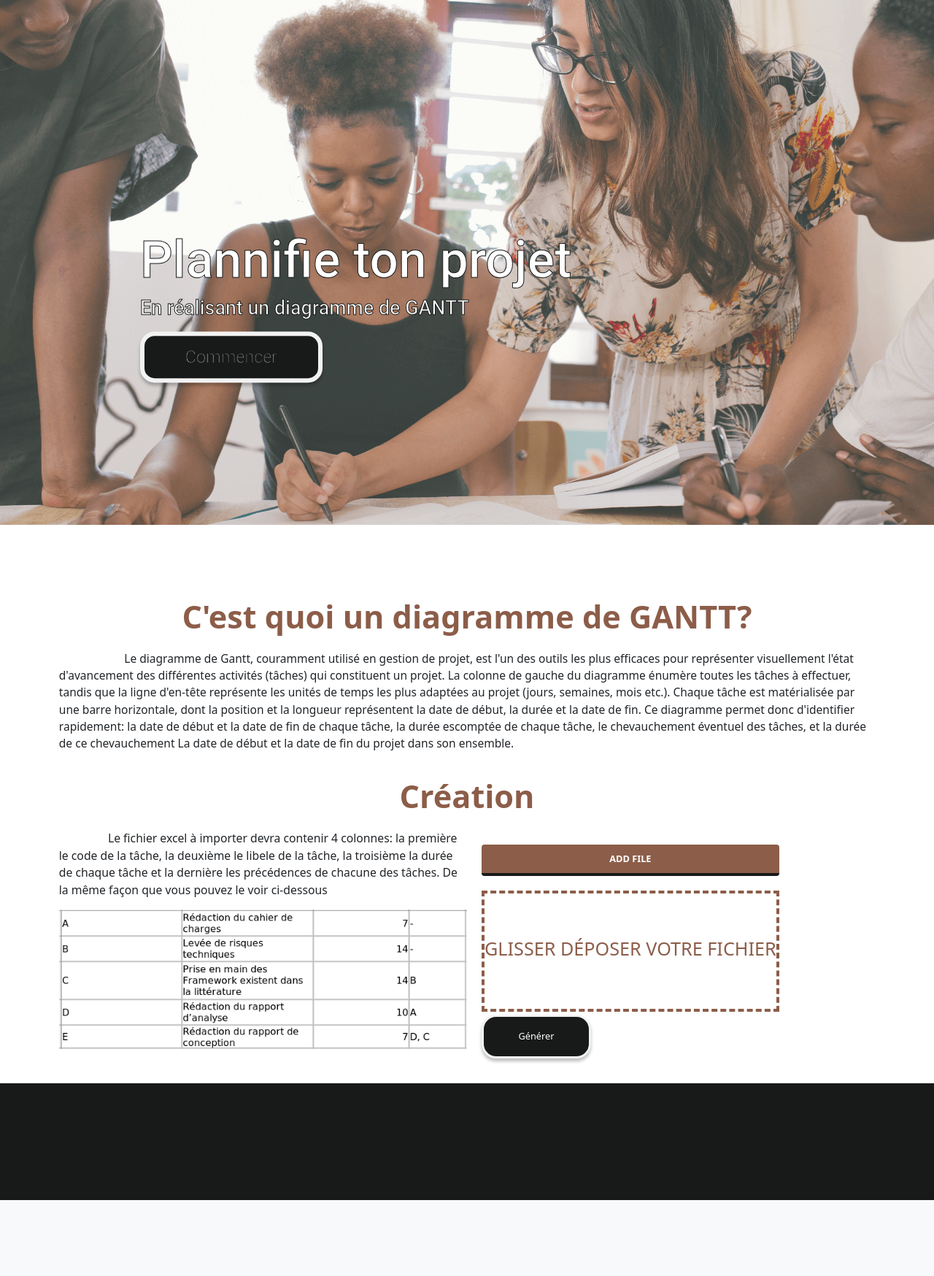
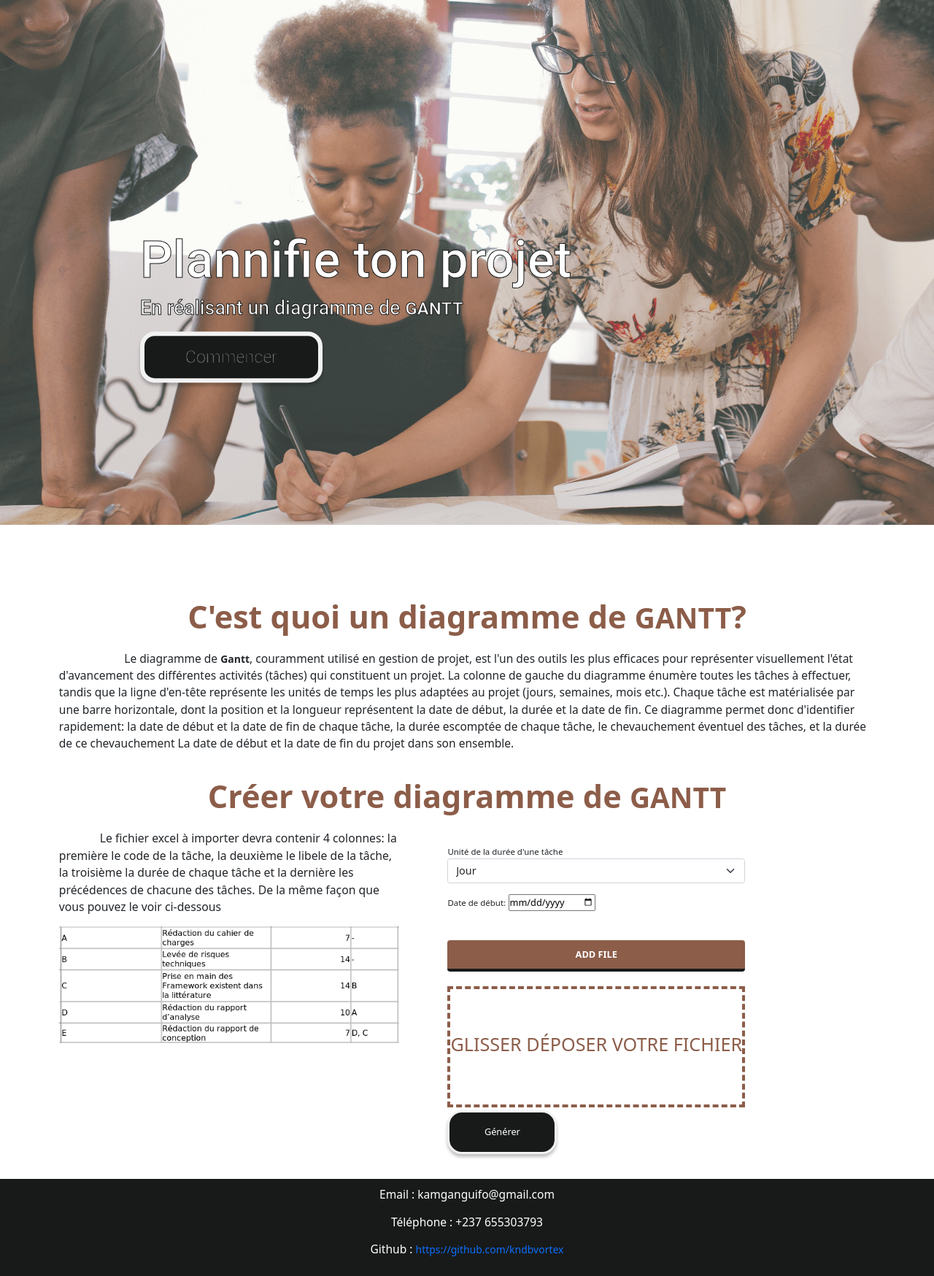
Before and after one commit to kndbvortex/Gantt, a Django app: page / in a window 1280 px wide. Shown: the part 81-1829 px from the top of the page at 73% size. Before the commit the page ends 1725 px from the top, so only its background shows below. Run offline with Django 4.2, Linux system fonts and the light colour scheme; some libraries are stand-ins or nearby versions.

Commit message:
Réalisation du graphique et du tableau en js

```diff
--- a/gantt/static/css/style.css
+++ b/gantt/static/css/style.css
@@ -292,6 +292,11 @@ main {
   font-weight: 700;
 }
 
+.form-select:focus{
+  border: 1px solid var(--black) !important;
+  box-shadow: 3px 3px var(--brown) !important;
+}
+
 .remove-image:hover {
   transition: all 0.2s ease;
   cursor: pointer;
@@ -304,8 +309,13 @@ main {
 
 footer {
   background-color: var(--black);
+  padding: 10px;
   color: var(--white);
-  height: 20vh;
+  font-size: 1.2em;
+  display: flex;
+  flex-direction: column;
+  justify-content: center;
+  align-items: center;
 }
 
 @media only screen and (max-width: 600px) {
--- a/gantt/templates/index.html
+++ b/gantt/templates/index.html
@@ -39,16 +39,17 @@
     <div class="hero-image">
         <div class="hero-text">
             <h1>Plannifie ton projet</h1>
-            <h3>En réalisant un diagramme de GANTT</h3>
+            <h3>En réalisant un diagramme de <strong>GANTT</strong></h3>
             <button class="btn"><a href="#main-content">Commencer</a></button>
         </div>
     </div>
 
     <main class="container">
         <section class="presentation" id="presentation">
-            <h1>C'est quoi un diagramme de GANTT?</h1>
+            <h1>C'est quoi un diagramme de <strong>GANTT</strong>?</h1>
             <div class="presentation-body">
-                <p style="text-indent:8%;">Le diagramme de Gantt, couramment utilisé en gestion de projet, est l'un des
+                <p style="text-indent:8%;">Le diagramme de <strong>Gantt</strong>, couramment utilisé en gestion de
+                    projet, est l'un des
                     outils les plus
                     efficaces
                     pour
@@ -73,37 +74,44 @@
         </section>
 
         <section class="presentation my-3">
-            <h1>Création</h1>
+            <h1>Créer votre diagramme de <strong>GANTT</strong></h1>
             <div class="d-md-flex">
-                <div class="col-12 col-md-6">
+                <div class="col-12 col-md-5">
                     <p style="text-indent:12%;">Le fichier excel à importer devra contenir 4 colonnes: la
                         première le code de la tâche, la deuxième
                         le libele de la tâche, la troisième la durée de chaque tâche et la dernière les précédences de
                         chacune des tâches. De la même façon que vous pouvez le voir ci-dessous</p>
                     <img src="{% static 'images/example-file.png' %}" width="100%" />
                 </div>
-                <div class="d-flex col-12 col-md-6" id="main-content">
+                <div class="d-flex col-12 col-md-6 m-auto" id="main-content">
                     <div class="uploader">
-                        <form method="post" action="{% url "draw-gantt" %}" enctype="multipart/form-data">
+                        <form method="post" action="#result" enctype="multipart/form-data">
                             {% csrf_token %}
-                            <script class="jsbin" src="https://ajax.googleapis.com/ajax/libs/jquery/1/jquery.min.js"></script>
                             <div class="file-upload">
-                                <button class="file-upload-btn" type="button" onclick="$('.file-upload-input').trigger( 'click' )">Add
+                                <label for="unit">Unité de la durée d'une tâche</label>
+                                <select class="form-select mb-3"  name="unit">
+                                    <option value="1">Jour</option>
+                                    <option value="2">Mois</option>
+                                    <option value="3">Année</option>
+                                </select>
+                                <label for="start">Date de début:</label>
+
+                                <input type="date" id="start" name="date">
+                            </div>
+
+                            <script class="jsbin"
+                                src="https://ajax.googleapis.com/ajax/libs/jquery/1/jquery.min.js"></script>
+                            <div class="file-upload">
+                                <button class="file-upload-btn" type="button"
+                                    onclick="$('.file-upload-input').trigger( 'click' )">Add
                                     file</button>
 
                                 <div class="image-upload-wrap">
                                     <input class="file-upload-input" type='file' onchange="readURL(this);"
-                                        accept="application/vnd.openxmlformats-officedocument.spreadsheetml.sheet" name='tasks'
-                                        required />
+                                        accept="application/vnd.openxmlformats-officedocument.spreadsheetml.sheet"
+                                        name='tasks' required />
                                     <div class="drag-text">
                                         <h3>Glisser déposer votre fichier</h3>
-                                    </div>
-                                </div>
-                                <div class="file-upload-content">
-                                    <img class="file-upload-image" src="#" alt="your image" />
-                                    <div class="image-title-wrap">
-                                        <button type="button" onclick="removeUpload()" class="remove-image">Remove <span
-                                                class="image-title">Uploaded File</span></button>
                                     </div>
                                 </div>
                                 <input class="btn" width="300px" type="submit" value="Générer">
@@ -114,10 +122,41 @@
             </div>
 
         </section>
+        {% if print_diagram %}
+            <section class="text-danger h1" id="result">
+                {{ message }}
+                <span class="text-dark">Pour plus de détail bien vouloir consulter le diagramme et le tableau ci-après</span>
+            </section>
+            <canvas id="myChart" width="400" height="400"></canvas>
+            <table class="table table-striped caption-top">
+                <caption>Récapitulatif</caption>
+                <thead>
+                    <tr>
+                    <th scope="col">tache</th>
+                    <th scope="col">Date de début</th>
+                    <th scope="col">Date de fin</th>
+                    </tr>
+                </thead>
+                <tbody>
+                    {% for label, debut, fin in intervales_date %}
+                        <tr>
+                            <td>{{ label }}</td>
+                            <td>{{ debut }}</td>
+                            <td>{{ fin }}</td>
+                        </tr>
+
+                    {% endfor %}
+
+                </tbody>
+            </table>
+        {% endif %}
+
 
     </main>
-    <footer>
-
+    <footer id="contact">
+        <p>Email : <a href="mailto:kamganguifo@gmail.com"></a>kamganguifo@gmail.com</p>
+        <p>Téléphone : <a href="tel:+237 655303793"></a>+237 655303793</p>
+        <p>Github : <a class="text-primary" href="https://github.com/kndbvortex">https://github.com/kndbvortex</a></p>
     </footer>
     <script src="https://cdn.jsdelivr.net/npm/@popperjs/core@2.9.2/dist/umd/popper.min.js"
         integrity="sha384-IQsoLXl5PILFhosVNubq5LC7Qb9DXgDA9i+tQ8Zj3iwWAwPtgFTxbJ8NT4GN1R8p"
@@ -125,6 +164,115 @@
     <script src="https://cdn.jsdelivr.net/npm/bootstrap@5.0.2/dist/js/bootstrap.min.js"
         integrity="sha384-cVKIPhGWiC2Al4u+LWgxfKTRIcfu0JTxR+EQDz/bgldoEyl4H0zUF0QKbrJ0EcQF"
         crossorigin="anonymous"></script>
+    <script src="https://cdn.jsdelivr.net/npm/chart.js@3.8.2/dist/chart.min.js"
+        integrity="sha256-srZ7wC4CLlY0F9UFji68dTwYJQ5o93Quq2+iyQ4gH/I=" crossorigin="anonymous"></script>
+    <script>
+        // function numbers(config) {
+        //     var cfg = config || {};
+        //     var min = cfg.min ||  0;
+        //     var max = cfg.max || 100;
+        //     var from = cfg.from || [];
+        //     var count = cfg.count || 8;
+        //     var decimals = cfg.decimals || 8;
+        //     var continuity = cfg.continuity || 1;
+        //     var dfactor = Math.pow(10, decimals) || 0;
+        //     var data = [];
+        //     var i, value;
+        //     console.log('count', count)
+        //     for (i = 0; i < count; ++i) {
+        //         value = (from[i] || 0) + Math.floor(Math.random() * (max - min)) + min;
+        //         if (Math.floor(Math.random() * (max - min)) + min <= continuity) {
+        //             data.push(-30);
+        //         } else {
+        //             data.push(20);
+        //         }
+        //     }
+        //     console.log("data in function", data);
+        //     return data;
+        // }
+        // const MONTHS = [
+        //     'January',
+        //     'February',
+        //     'March',
+        //     'April',
+        //     'May',
+        //     'June',
+        //     'July',
+        //     'August',
+        //     'September',
+        //     'October',
+        //     'November',
+        //     'December'
+        // ];
+
+        // function months(config) {
+        //     var cfg = config || {};
+        //     var count = cfg.count || 12;
+        //     var section = cfg.section;
+        //     var values = [];
+        //     var i, value;
+
+        //     for (i = 0; i < count; ++i) {
+        //         value = MONTHS[Math.ceil(i) % 12];
+        //         values.push(value.substring(0, section));
+        //     }
+
+        //     return values;
+        // }
+        // const DATA_COUNT = 4;
+        // const NUMBER_CFG = { count: DATA_COUNT, min: -100, max: 100 };
+
+        // const labels = months({ count: DATA_COUNT });
+        // const data1 = [50, 80, 120, 150];
+        // const start = [0, 20, 30, 40];
+        // const end = [40, 50, 70, 60];
+
+        // const min = 0;
+        // const max = 100;
+        console.log({{intervales|safe}}.map((e) => [new Date(e[0]), new Date(e[1])]))
+        {% if print_diagram %}
+            const data = {
+                labels: {{labels|safe}},
+                datasets: [
+                    {
+                        label: 'Gantt',
+                        data: {{intervales|safe}},
+                        backgroundColor:  {{couleurs|safe}},
+                    },
+
+                    ]
+            };
+            const config = {
+                type: 'bar',
+                data: data,
+                options: {
+                    indexAxis: 'y',
+                    // Elements options apply to all of the options unless overridden in a dataset
+                    // In this case, we are setting the border of each horizontal bar to be 2px wide
+                    elements: {
+                        bar: {
+                            borderWidth: 2,
+                        }
+                    },
+                    responsive: true,
+                    plugins: {
+                        legend: {
+                            position: 'right',
+                        },
+                        title: {
+                            display: true,
+                            text: 'Diagramme de Gantt'
+                        }
+                    }
+                },
+            };
+            const myChart = new Chart(
+                document.getElementById('myChart'),
+                config
+            );
+        {% endif %}
+
+    </script>
 
 </body>
 
--- a/gantt/views.py
+++ b/gantt/views.py
@@ -1,69 +1,98 @@
-from turtle import left
+from dateutil.relativedelta import relativedelta
+from datetime import datetime, timedelta
 from django.shortcuts import render
-from django.conf import settings
+import time
 
 import pandas as pd
-import matplotlib.pyplot as plt
-import matplotlib.patches as mpatches
 
 def home(request):
-    return render(request, 'index.html')
+    context = dict()
+    if request.method == "POST":
+        print(request.POST)
+        print(request.FILES)
+        df = pd.read_excel(request.FILES.get('tasks').file, header=None)
+        n = 0
+        prec = ["-"]
+        set_prec = set('-')
+        niveaux = []
+        while n < df.shape[0]:
+            l = list(df[df[3].apply(lambda val: set(val.replace(' ', '').split(',')).issubset(set_prec))][0])
+            l = list(set(l).difference(set_prec))
+            if not l:
+                break
+            n += len(l)
+            prec = list(l)
+            niveaux.append(l)
+            set_prec.update(l)
+        print(niveaux)
+        dates = {key: [0, 0] for key in df[0]}
+        tache_finale, date_finale = '', 0
+        for i, niveau in enumerate(niveaux):
+            for task in niveau:
+                if i == 0:
+                    dates[task][1] = df[df[0] == task][2].iloc[0]
+                else:
+                    predecesseurs = df[df[0] == task][3].iloc[0].replace(" ", "").split(',') # Liste des prédecesseurs
+                    date_debut = max([dates[predecesseur][1] for predecesseur in predecesseurs]) # predecessseur, Date de fin max
+                    dates[task][0] = date_debut
+
+                    dates[task][1] = dates[task][0] + df[df[0] == task][2].iloc[0]
+                if dates[task][1] > date_finale:
+                    tache_finale = task
+                    date_finale = dates[task][1]
+        print(dates)
+        chemin_critique = []
+        while date_finale > 0:
+            for task in dates:
+                if dates[task][1] == date_finale:
+                    date_finale = dates[task][0]
+                    chemin_critique.append(task)
+                    break
+        context['print_diagram'] = True
+        d = dict()
+        for i in range(df.shape[0]):
+            d[df[0][i]] = df[1][i]
+        context["labels"] = list(reversed([d[key] for key in dates.keys()]))
+        context["intervales"] = list(reversed([v for k, v in dates.items()]))
+        context["couleurs"] = list(reversed(["red" if key in chemin_critique else "blue" for key in dates.keys()]))
+
+        start_date = datetime.now()
+        if date := request.POST.get("date", ""):
+            start_date = datetime.strptime(date, '%Y-%m-%d')
+        else:
+            start_date = datetime.now()
+
+        project_duration = max([dates[i][1] for i in niveau[-1]])
+
+        if u := request.POST.get("unit", ""):
+            if u == "1":
+                date_fin = start_date + timedelta(days=int(project_duration))
+                context["message"] = f"\tLe projet commençant le {start_date.strftime('%d-%m-%Y')} devra se terminer dans maximum {project_duration} jours c'est à dire le {date_fin.strftime('%d-%m-%Y')}"
+                l = []
+                for i, (debut, f) in enumerate(context["intervales"]):
+                    debut1 = start_date + timedelta(days=int(debut))
+                    f1 = start_date + timedelta(days=int(f))
+                    l.append([context["labels"][i],debut1.strftime('%d-%m-%Y'), f1.strftime('%d-%m-%Y')])
+                context["intervales_date"] = l
+            elif u == "2":
+                date_fin = start_date + relativedelta(months=+int(project_duration))
+                context["message"] = f"\tLe projet commençant le {start_date.strftime('%d-%m-%Y')} devra se terminer dans maximum {project_duration} mois c'est à dire le {date_fin.strftime('%d-%m-%Y')}"
+                for i, (debut, f) in enumerate(context["intervales"]):
+                    debut1 = start_date + relativedelta(months=+int(debut))
+                    f1 = start_date + relativedelta(months=+int(f))
+                    l.append([context["labels"][i], debut1.strftime('%d-%m-%Y'), f1.strftime('%d-%m-%Y')])
+                context["intervales_date"] = l
+            elif u == "3":
+                date_fin = start_date + relativedelta(years=+int(project_duration))
+                context["message"] = f"\tLe projet commençant le {start_date.strftime('%d-%m-%Y')} devra se terminer dans maximum {project_duration} années c'est à dire le {date_fin.strftime('%d-%m-%Y')}"
+                for i, (debut, f) in enumerate(context["intervales"]):
+                    debut1 = start_date + relativedelta(years=+int(debut))
+                    f1 = start_date + relativedelta(years=int(f))
+                    l.append([context["labels"][i], debut1.strftime('%d-%m-%Y'), f1.strftime('%d-%m-%Y')])
+                context["intervales_date"] = l
+
+    return render(request, 'index.html', context=context)
 
 def draw_gantt(request):
-    print(request.POST)
-    print(request.FILES)
-    import time
-    df = pd.read_excel(request.FILES.get('tasks').file, header=None)
-    n = 0
-    prec = ["-"]
-    set_prec = set('-')
-    niveaux = []
-    while n < df.shape[0]:
-        l = list(df[df[3].apply(lambda val: set(val.replace(' ', '').split(',')).issubset(set_prec))][0])
-        l = list(set(l).difference(set_prec))
-        if not l:
-            print("GG")
-            break
-        n += len(l)
-        prec = list(l)
-        niveaux.append(l)
-        set_prec.update(l)
-    print(niveaux)
-    dates = {key: [0, 0] for key in df[0]}
-    tache_finale, date_finale = '', 0
-    for i, niveau in enumerate(niveaux):
-        for task in niveau:
-            if i == 0:
-                dates[task][1] = df[df[0] == task][2].iloc[0]
-            else:
-                predecesseurs = df[df[0] == task][3].iloc[0].replace(" ", "").split(',') # Liste des prédecesseurs
-                date_debut = max([dates[predecesseur][1] for predecesseur in predecesseurs]) # predecessseur, Date de fin max
-                if task == 'E':
-                    print(date_debut)
-                dates[task][0] = date_debut
 
-                dates[task][1] = dates[task][0] + df[df[0] == task][2].iloc[0]
-            if dates[task][1] > date_finale:
-                tache_finale = task
-                date_finale = dates[task][1]
-    print(dates)
-    chemin_critique = []
-    while date_finale > 0:
-        for task in dates:
-            if dates[task][1] == date_finale:
-                date_finale = dates[task][0]
-                chemin_critique.append(task)
-                break
-    plt.figure(figsize=(10, 6), dpi=80)
-    plt.grid()
-    plt.yticks([50*(i+1) for i in range(len(dates)) ], [label for label in df[1]])
-    for i,k in enumerate(dates.keys()):
-        if k in chemin_critique:
-            plt.hlines(y=50*(i+1), xmin=dates[k][0], xmax=dates[k][1], lw=10, color='red')
-        else:
-            plt.hlines(y=50*(i+1), xmin=dates[k][0], xmax=dates[k][1], lw=10)
-
-    red_patch = mpatches.Patch(color='red', label='Chemin critique')
-    plt.legend(handles=[red_patch], loc='lower right')
-    plt.savefig(str(settings.BASE_DIR)+"/gantt/static/images/diagramme.png")
     return render(request, 'index.html', {'image': True})
```
